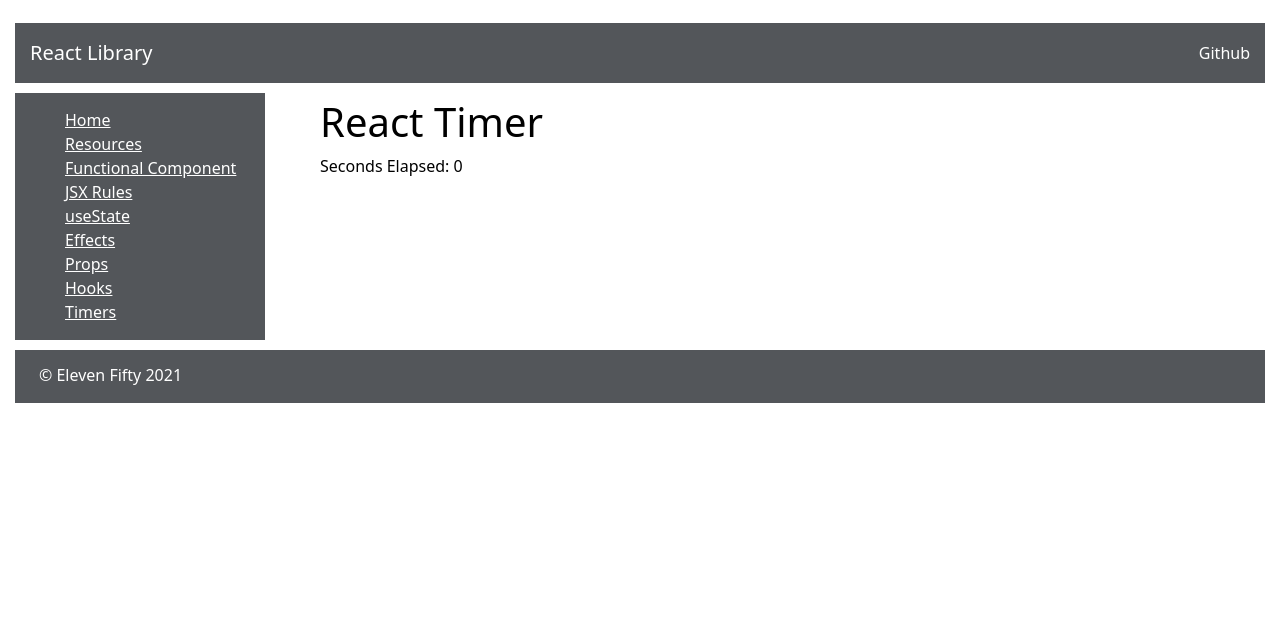
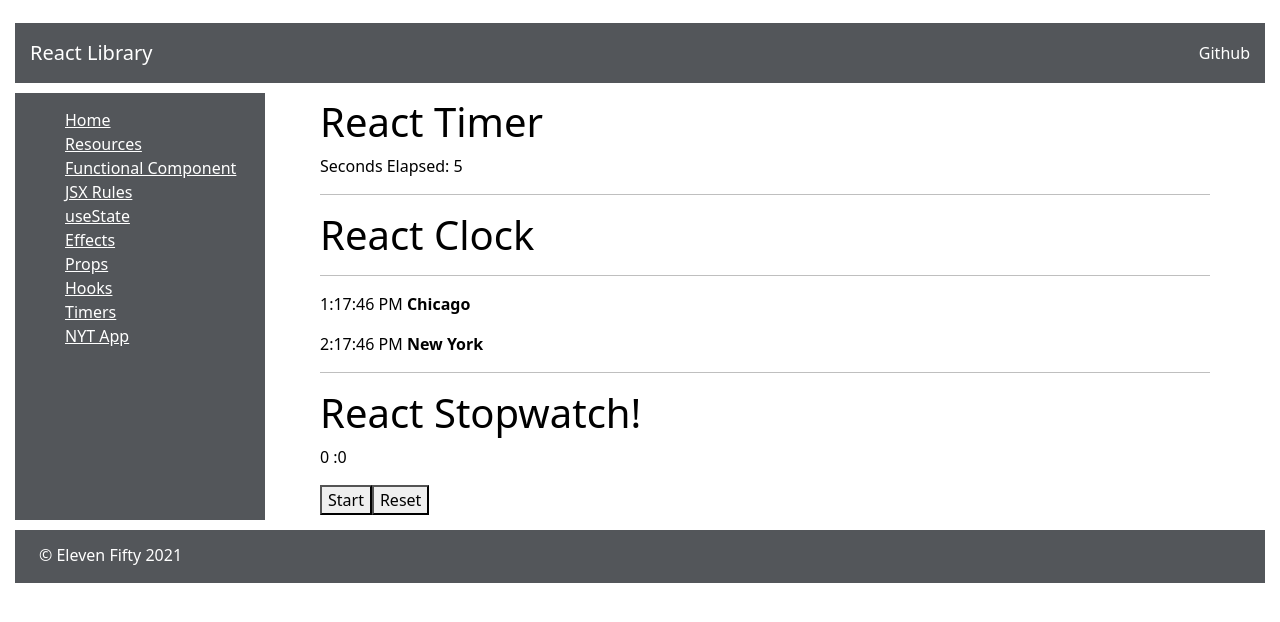
Before and after one commit to csimes/react-fundamentals, a React (Create React App) app: page /timer in a window 1280 px wide. Shown: the top 622 px of the page. Built offline with nearby package versions, Linux system fonts and the light colour scheme.

Commit message:
Completed Module 8 - Added small timer apps and NYT app

```diff
--- a/src/App.css
+++ b/src/App.css
@@ -95,3 +95,7 @@ dd {
     background-color: lightsteelblue;
     color: white;
 }
+
+.no-style {
+    list-style-type: none;
+}
--- /dev/null
+++ b/src/components/apps/nyt-app/NytApp.js
@@ -0,0 +1,82 @@
+import React, { useState } from "react";
+import NytResults from "./NytResults";
+
+const baseURL = "https://api.nytimes.com/svc/search/v2/articlesearch.json";
+const key = "U1KNAW0v1xUwbqulAvBzYrVOkrLIYlrv";
+
+const NytApp = () => {
+    const [search, setSearch] = useState("");
+    const [startDate, setStartDate] = useState("");
+    const [endDate, setEndDate] = useState("");
+    const [pageNumber, setPageNumber] = useState(0);
+    const [results, setResults] = useState([]);
+
+    const fetchResults = () => {
+        let url = `${baseURL}?api-key=${key}&page=${pageNumber}&q=${search}`;
+        url = startDate ? url + `&begin_date=${startDate}` : url;
+        url = endDate ? url + `&end_date=${endDate}` : url;
+        fetch(url)
+            .then((res) => res.json())
+            .then((data) => setResults(data.response.docs))
+            .catch((err) => console.log(err));
+    };
+
+    const handleSubmit = (event) => {
+        setPageNumber(0);
+        fetchResults();
+        event.preventDefault();
+    }
+
+    const changePageNumber = (event, direction) => {
+        event.preventDefault();
+        if (direction === "down") {
+            if (pageNumber > 0) {
+                setPageNumber(pageNumber - 1);
+                fetchResults();
+            }
+        }
+        if (direction === "up") {
+            setPageNumber(pageNumber + 1);
+            fetchResults();
+        }
+    };
+
+    return (
+        <div className="main">
+            <div className="mainDiv">
+                <form onSubmit={(e) => handleSubmit(e)}>
+                    <span>Enter a single search term (required) : </span>
+                    <input
+                        type="text"
+                        name="search"
+                        onChange={(e) => setSearch(e.target.value)}
+                        required
+                    />
+                    <br />
+                    <span>Enter a start date: </span>
+                    <input
+                        type="date"
+                        name="startDate"
+                        pattern="[0-9]{8}"
+                        onChange={(e) => setStartDate(e.target.value)}
+                    />
+                    <br />
+                    <span>Enter an end date: </span>
+                    <input
+                        type="date"
+                        name="endDate"
+                        pattern="[0-9]{8}"
+                        onChange={(e) => setEndDate(e.target.value)}
+                    />
+                    <br />
+                    <button className="submit">Submit search</button>
+                </form>
+                {
+                    results.length > 0 ? <NytResults results={results} changePage={changePageNumber} /> : null
+                }
+            </div>
+        </div>
+    );
+};
+
+export default NytApp;
--- /dev/null
+++ b/src/components/apps/nyt-app/NytResults.js
@@ -0,0 +1,47 @@
+import React from "react";
+
+const NytResults = (props) => {
+    return (
+        <div>
+            {props.results.map((result) => {
+                return (
+                    <div key={result._id}>
+                        <h3>{result.headline.main}</h3>
+                        {result.multimedia.length > 1 ? (
+                            <img
+                                alt="article"
+                                src={`http://www.nytimes.com/${result.multimedia[1].url}`}
+                            />
+                        ) : (
+                            ""
+                        )}
+                        <p>
+                            {result.snippet}
+                            <br />
+                            {result.keywords.length > 0 ? " Keywords: " : ""}
+                        </p>
+                        <ul>
+                            {result.keywords.map((keyword) => (
+                                <li key={keyword.value}>{keyword.value}</li>
+                            ))}
+                        </ul>
+                        <a href={result.web_url}>
+                            <button>Read It</button>
+                        </a>
+                    </div>
+                );
+            })}
+            <div>
+                <button onClick={(e) => props.changePage(e, "down")}>
+                    Previous 10
+                </button>
+                <button onClick={(e) => props.changePage(e, "up")}>
+                    Next 10
+                </button>
+            </div>
+        </div>
+    );
+};
+
+
+export default NytResults;
--- /dev/null
+++ b/src/components/apps/timer-apps/ClockApp.js
@@ -0,0 +1,52 @@
+import React, { useState, useEffect } from "react";
+
+const getTimeString = () => {
+    const date = new Date(Date.now()).toLocaleTimeString("en-US", {
+        timeZone: "America/Chicago",
+    });
+    return date;
+};
+
+const getTimeString2 = () => {
+    const date2 = new Date(Date.now()).toLocaleTimeString("en-US", {
+        timeZone: "America/New_York",
+    });
+    return date2;
+};
+
+
+const ClockApp = () => {
+    const [time, setTime] = useState(getTimeString());
+    const [time2, setTime2] = useState(getTimeString());
+
+    useEffect(() => {
+        const interval = setInterval(() => {
+            let date = getTimeString();
+            setTime(date);
+        }, 1000);
+        return () => clearInterval(interval);
+    }, []);
+
+    useEffect(() => {
+        const interval = setInterval(() => {
+            let date2 = getTimeString2();
+            setTime2(date2);
+        }, 1000);
+        return () => clearInterval(interval);
+    }, []);
+
+    return (
+        <div>
+            <h1 className="section-title">React Clock</h1>
+            <hr className="explanation" />
+            <p>
+                {time} <b>Chicago</b>
+            </p>
+            <p>
+                {time2} <b>New York</b>
+            </p>
+        </div>
+    );
+};
+
+export default ClockApp;
--- /dev/null
+++ b/src/components/apps/timer-apps/StopWatchApp.js
@@ -0,0 +1,63 @@
+import React, { useState, useEffect, useRef } from "react";
+
+const Stopwatch = () => {
+    const startTimeRef = useRef(0);
+    const [isRunning, setIsRunning] = useState(false);
+    const [time, setTime] = useState(0);
+    const [laps, setLaps] = useState([]);
+    useEffect(() => {
+        if(isRunning) {
+            const interval = setInterval(update, 10);
+            return () => {clearInterval(interval)}
+        }
+    })
+    const update = () => {
+        const delta = Date.now() - startTimeRef.current;
+        setTime(time + delta);
+        startTimeRef.current = Date.now();
+    }
+    const lap = () => {
+        setLaps([...laps, time])
+    }
+    const reset = () => {
+        setTime(0);
+        setLaps([]);
+    }
+    const start = () => {
+        setIsRunning(true);
+        startTimeRef.current = Date.now()
+    }
+    const stop = () => {
+        setIsRunning(false);
+    }
+
+    return (
+        <div>
+            <h1 className="section-title">React Stopwatch!</h1>
+            <p>
+                {Math.floor(time / 1000 / 60).toString()} :
+                {Math.floor((time / 1000) % 60).toString()}
+            </p>
+            {isRunning ? (
+                <button onClick={stop}>Stop</button>
+            ) : (
+                <button onClick={start}>Start</button>
+            )}
+            {isRunning ? (
+                <button onClick={lap}>Lap</button>
+            ) : (
+                <button onClick={reset}>Reset</button>
+            )}
+            {laps.map((time) => {
+                return (
+                    <p>
+                        {Math.floor(time / 1000 / 60).toString()} :
+                        {Math.floor((time / 1000) % 60).toString()}
+                    </p>
+                );
+            })}
+        </div>
+    );
+};
+
+export default Stopwatch;
--- a/src/components/apps/timer-apps/TimePiecesApp.js
+++ b/src/components/apps/timer-apps/TimePiecesApp.js
@@ -1,16 +1,16 @@
 import React from "react";
 import TimerApp from "./TimerApp";
-// import ClockApp from "./ClockApp";
-// import StopWatchApp from "./StopWatchApp";
+import ClockApp from "./ClockApp";
+import StopWatchApp from "./StopWatchApp";
 const TimePiecesApp = () => {
     return (
         <div className="main">
             <div className="mainDiv">
                 <TimerApp />
-                {/* <hr />
+                <hr />
                 <ClockApp />
                 <hr />
-                <StopWatchApp /> */}
+                <StopWatchApp />
             </div>
         </div>
     );
--- a/src/components/apps/timer-apps/TimerApp.js
+++ b/src/components/apps/timer-apps/TimerApp.js
@@ -2,6 +2,12 @@ import { useState, useEffect } from "react";
 
 const TimerApp = () => {
     const [secondsElapsed, setSecondsElapsed] = useState(0);
+    const tick = () => setSecondsElapsed(secondsElapsed + 1);
+    useEffect(() => {
+        let interval = setInterval(() => tick(), 1000);
+        console.log(interval);
+        return () => clearInterval(interval);
+    });
     return (
         <div>
             <h1 className="section-title">React Timer</h1>
@@ -9,4 +15,4 @@ return (
         </div>
     );
 };
-export default TimerApp
+export default TimerApp;
--- a/src/components/concepts/State.js
+++ b/src/components/concepts/State.js
@@ -21,7 +21,7 @@ const State = () => {
                     <dt>Triggers re-renders</dt>
                     <dd>
                         Like with props changes, changing the state of a
-                        component re-renders th e whole component
+                        component re-renders the whole component
                     </dd>
                 </ul>
             </div>
--- a/src/components/site/Home.js
+++ b/src/components/site/Home.js
@@ -9,7 +9,7 @@ This app is intended to be a starter/tutorial app for your upcoming project and
                 </p>
                 <hr />
                 <h1>Important Notes</h1>
-                <ul>
+                <ul className="no-style">
                     <li>Being component based, you can move on to the next module</li>
                     <li>The styling is intentionally left bland in some spots. Just a sandbox.</li>
                     <li>At this phase, this site is not yet responsive.</li>
--- a/src/components/site/Sidebar.js
+++ b/src/components/site/Sidebar.js
@@ -8,6 +8,7 @@ import Effects from "../concepts/Effects";
 import PropsDemo from "../concepts/PropsDemo"
 import Hooks from "../concepts/Hooks";
 import TimePiecesApp from "../apps/timer-apps/TimePiecesApp";
+import NytApp from "../apps/nyt-app/NytApp";
 
 const Sidebar = () => {
     return (
@@ -23,6 +24,7 @@ const Sidebar = () => {
                     <li><Link to="/props">Props</Link></li>
                     <li><Link to="/hooks">Hooks</Link></li>
                     <li><Link to="/timer">Timers</Link></li>
+                    <li><Link to="/nytapp">NYT App</Link></li>
                 </ul>
         </div>
         <div className="sidebar-route">
@@ -37,6 +39,7 @@ const Sidebar = () => {
                 <Route exact path ="/props"><PropsDemo /></Route>
                 <Route exact path="/hooks"><Hooks /></Route>
                 <Route exact path ="/timer"><TimePiecesApp /></Route>
+                <Route exact path ="/nytapp"><NytApp /></Route>
             </Switch>
         </div>
     </div>
```
Lines whose indentation alone changed are shown as unchanged.
